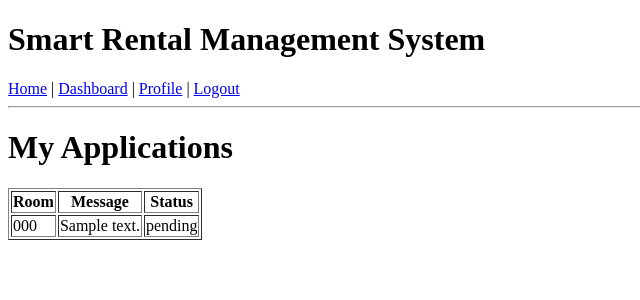
After one commit to simonpaull/G-29-Smart-Rental-Management-System, a Django app: page /my-applications/ in a window 1280 px wide. The commit adds this page. Shown: the top 300 px of the page, without its empty margins (0-640 px from the left). Run offline with Django 5.2, Linux system fonts and the light colour scheme; a user stored in the database is signed in; tables that the repository leaves empty hold one stand-in row (values such as "Sample post").

Commit message:
tenant can see his application history

```diff
--- /dev/null
+++ b/core/templates/my_applications.html
@@ -0,0 +1,45 @@
+{% extends 'base.html' %}
+
+{% block content %}
+
+<h1>My Applications</h1>
+
+<table border="1">
+
+<tr>
+    <th>Room</th>
+    <th>Message</th>
+    <th>Status</th>
+</tr>
+
+{% for request_obj in requests %}
+
+<tr>
+
+    <td>
+        {{ request_obj.room.roomnumber }}
+    </td>
+
+    <td>
+        {{ request_obj.message }}
+    </td>
+
+    <td>
+        {{ request_obj.status }}
+    </td>
+
+</tr>
+
+{% empty %}
+
+<tr>
+    <td colspan="3">
+        No applications found
+    </td>
+</tr>
+
+{% endfor %}
+
+</table>
+
+{% endblock %}
--- a/core/templates/tenant_dashboard.html
+++ b/core/templates/tenant_dashboard.html
@@ -9,4 +9,9 @@
 <a href="/logout/">Logout</a>
 <a href="/logout/">Logout</a> |
 <a href="/payment/history/">View My Payment History</a>
+
+<a href="{% url 'my_applications' %}">
+    My Applications
+</a>
+
 {% endblock %}
--- a/core/urls.py
+++ b/core/urls.py
@@ -17,6 +17,7 @@ urlpatterns = [
     path('assign-tenant/<int:id>/',views.assign_tenant,name='assign_tenant'),
     path('remove-tenant/<int:tenant_id>/', views.remove_tenant, name = 'remove_tenant'),
     path('request-status/<int:request_id>/<str:status>/', views.update_request_status, name='update_request_status'),
+    path('my-applications/', views.my_applications, name='my_applications'),
     path('', views.home, name='home'),
     path('login/', views.login_view, name='login'),
     path('logout/', views.logout_view, name='logout'),
--- a/core/views.py
+++ b/core/views.py
@@ -189,6 +189,23 @@ def request_room(request, room_id):
             'room':room
         })
 
+
+@login_required
+def my_applications(request):
+
+    requests = RoomRequest.objects.filter(
+        tenant=request.user
+    )
+
+    return render(
+        request,
+        'my_applications.html',
+        {
+            'requests': requests
+        }
+    )
+
+
 def update_request_status(request,request_id,status):
     room_request  = RoomRequest.objects.get(id = request_id)
 
```
